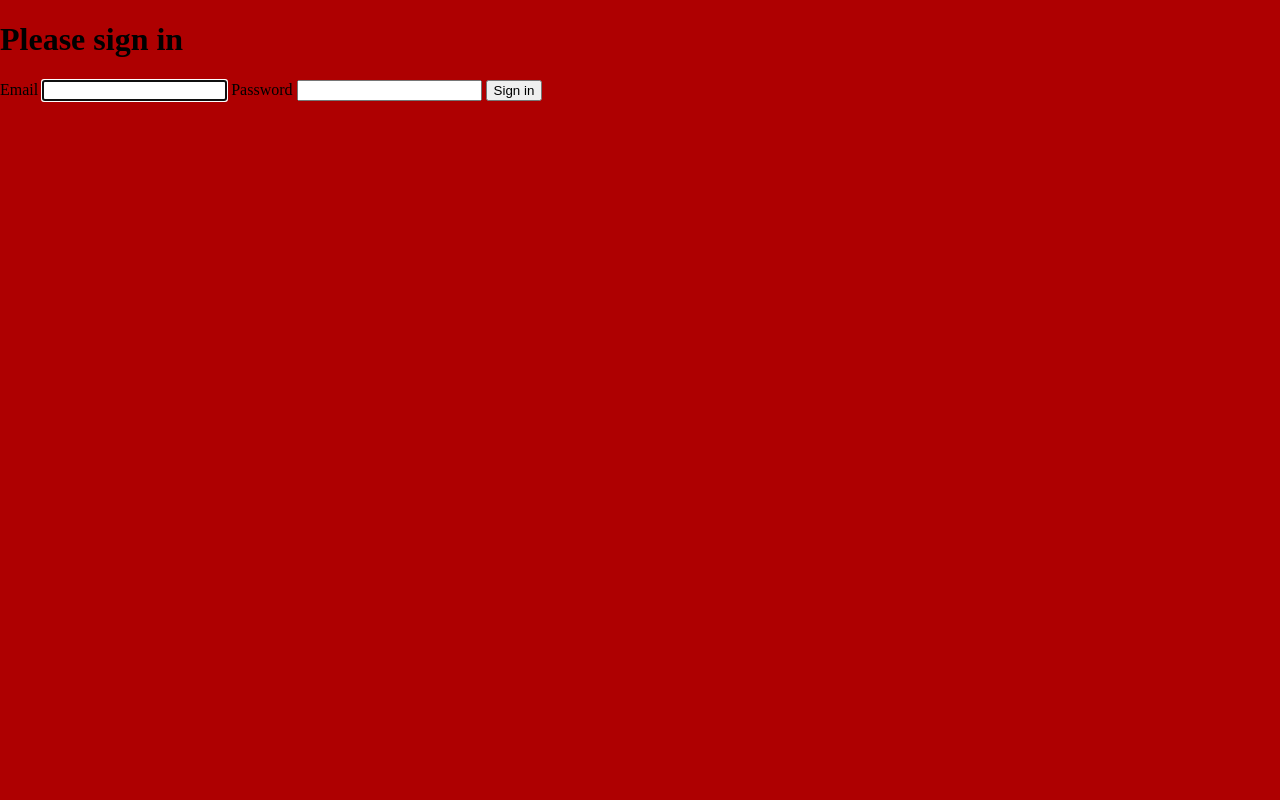
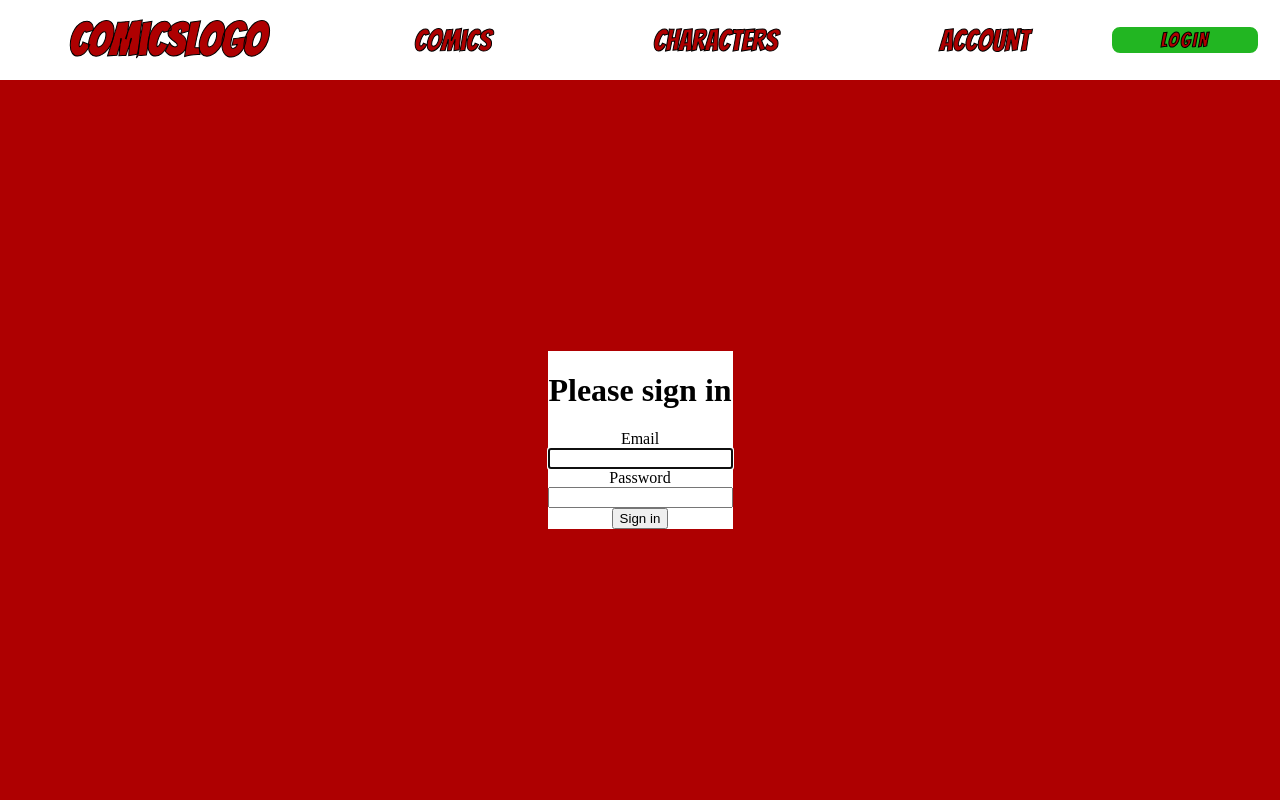
Before and after one commit to BenjaminGleitz/comics-project, a Symfony app: template comics_project/templates/security/login.html.twig in a window 1280 px wide. Run offline with Twig, Linux system fonts and the light colour scheme; the template is opened without the code that fills it, so the values that code supplies are empty; some libraries are stand-ins or nearby versions.

Commit message:
feat: start creating login form

```diff
--- a/comics_project/public/css/style.css
+++ b/comics_project/public/css/style.css
@@ -1,6 +1,25 @@
 body {
     background-color: #AE0001;
     margin: 0;
+}
+
+a {
+    text-decoration: none;
+}
+
+.form_container, .form {
+    display: flex;
+    flex-direction: column;
+    justify-content: center;
+    align-items: center;
+}
+
+.form_container {
+    height: 90vh;
+}
+
+.form {
+    background-color: white;
 }
 
 /*! NAVBAR !*/
@@ -9,8 +28,10 @@ body {
     color: #AE0001;
     font-family: 'Bangers';
     font-size: 30px;
+    height: 10vh;
     display: flex;
     justify-content: space-around;
+    padding-right: 20px;
     align-items: center;
     background-color: white;
 }
@@ -22,7 +43,7 @@ body {
     }
 }
 
-.navbar_identity, .navbar_items ul {
+.navbar_identity, .navbar_items ul, .navbar_login {
     display: flex;
     flex-direction: row;
     justify-content: center;
@@ -43,3 +64,30 @@ body {
     width: 70%;
     align-content: center;
 }
+
+.log_button {
+    height: 30px;
+    width: 150px;
+    border-radius: 10px;
+    border: white solid 2px;
+    font-family: 'Bangers';
+    font-size: 20px;
+}
+
+.log_button--login {
+    background-color: #22b622;
+}
+
+.log_button--logout {
+    background-color: red;
+}
+.log_button a {
+    color: white;
+    letter-spacing: 2px;
+}
+
+@supports (-webkit-text-stroke: 3px black) {
+    .log_button a {
+        -webkit-text-stroke: 1px black;
+    }
+}
--- a/comics_project/templates/base.html.twig
+++ b/comics_project/templates/base.html.twig
@@ -15,6 +15,7 @@
     {% endblock %}
 </head>
 <body>
+{% include "partials/_nav.html.twig" %}
 {% block body %}{% endblock %}
 </body>
 </html>
--- /dev/null
+++ b/comics_project/templates/partials/_nav.html.twig
@@ -0,0 +1,20 @@
+<nav class="navbar">
+    <div class="navbar_identity">
+        <h1>Comics</h1>
+        <h2>logo</h2>
+    </div>
+    <div class="navbar_items">
+        <ul>
+            <li>Comics</li>
+            <li>Characters</li>
+            <li>Account</li>
+        </ul>
+    </div>
+    <div class="navbar_login">
+        {% if app.user %}
+            <button class="log_button log_button--logout" type="submit"><a href="{{ path('app_logout') }}">LOGOUT</a></button>
+        {% else %}
+            <button class="log_button log_button--login" type="submit"><a href="{{ path('app_login') }}">LOGIN</a></button>
+        {% endif %}
+    </div>
+</nav>
--- a/comics_project/templates/security/login.html.twig
+++ b/comics_project/templates/security/login.html.twig
@@ -13,6 +13,8 @@
             You are logged in as {{ app.user.userIdentifier }}, <a href="{{ path('app_logout') }}">Logout</a>
         </div>
     {% endif %}
+    <div class="form_container">
+        <div class="form">
 
             <h1 class="h3 mb-3 font-weight-normal">Please sign in</h1>
             <label for="inputEmail">Email</label>
@@ -27,5 +29,9 @@
             <button class="btn btn-lg btn-primary" type="submit">
                 Sign in
             </button>
+        </div>
+    </div>
 </form>
+
+
 {% endblock %}
```
Also changed, not shown: comics_project/templates/home/index.html.twig (+1 -13 lines). Lines whose indentation alone changed are shown as unchanged.
